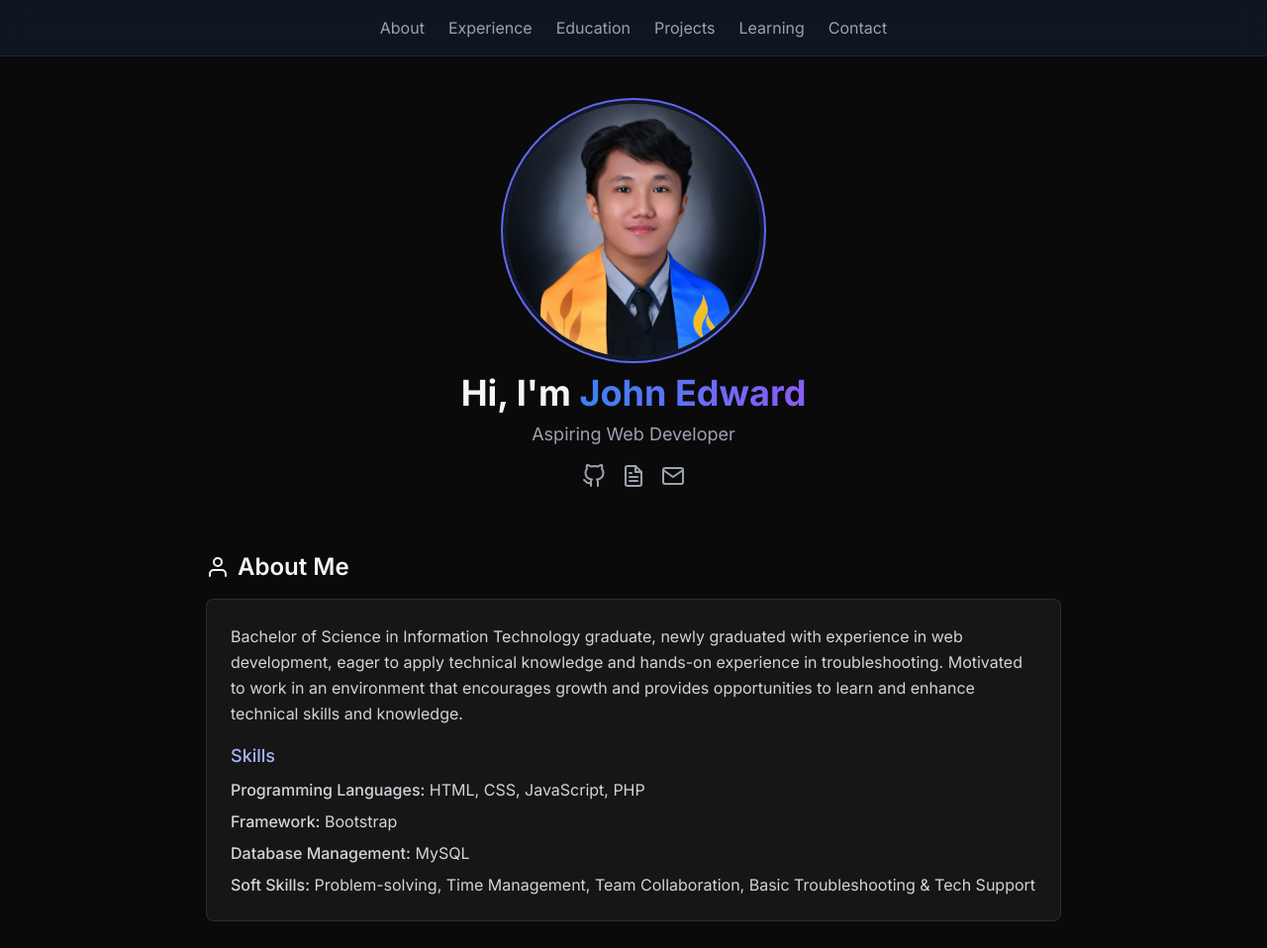
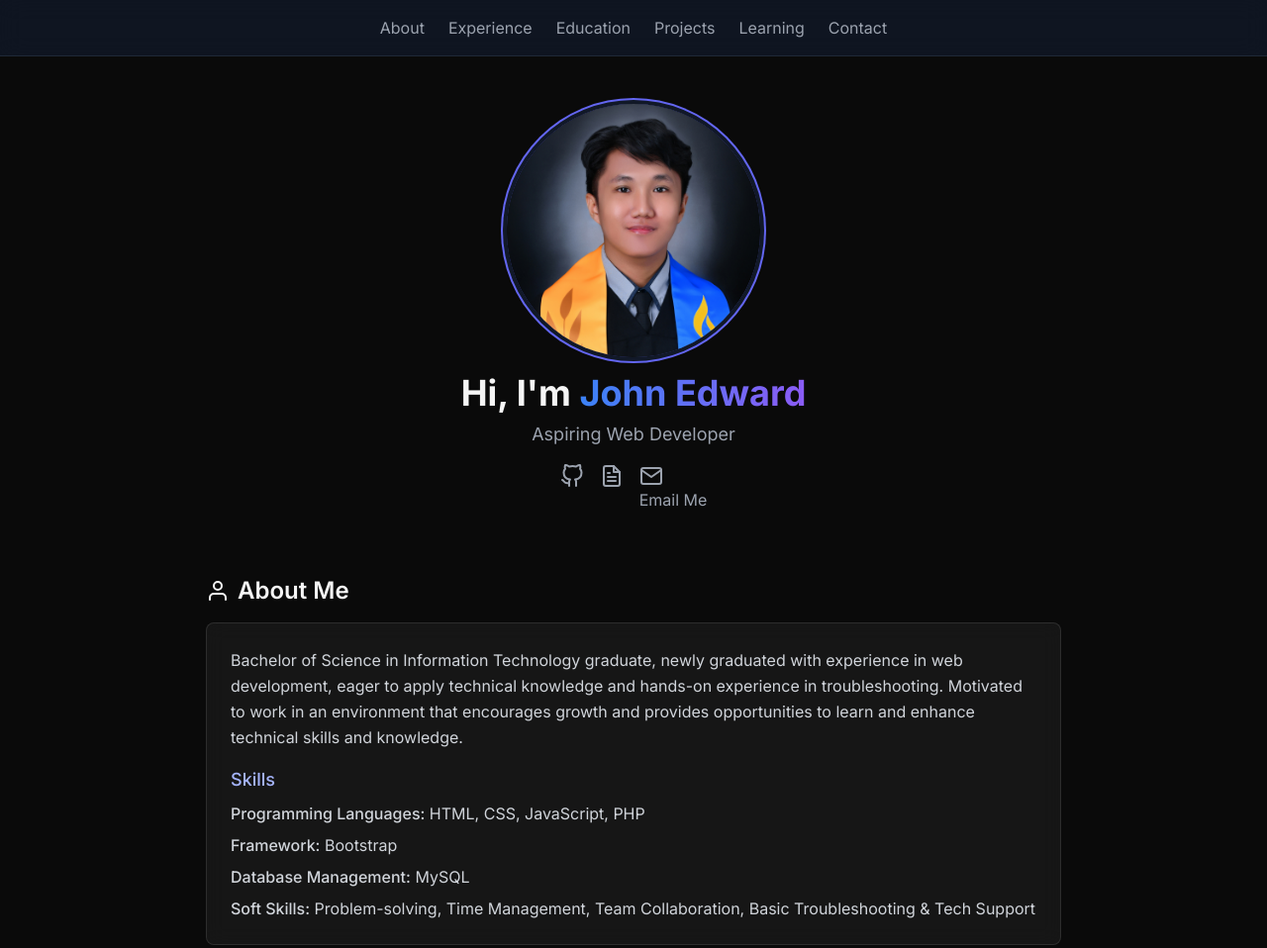
Before and after one commit to JhnEdwrd/Portfolio, a plain HTML site: page index.html in a window 1280 px wide. Shown: the top 958 px of the page at 99% size. Drawn offline with nearby package versions, Linux system fonts and the light colour scheme.

Commit message:
Update index.html

```diff
--- a/index.html
+++ b/index.html
@@ -65,8 +65,8 @@
                     <i data-feather="file-text"></i>
                     <span class="absolute -bottom-7 left-1/2 -translate-x-1/2 bg-gray-800 text-white text-xs px-2 py-1 rounded opacity-0 group-hover:opacity-100 transition-opacity whitespace-nowrap">Resume</span>
                 </a>
-                <a href="jebd23@gmail.com" class="text-gray-400 hover:text-red-400 transition-colors group relative">
-                    <i data-feather="mail"></i>
+                <a href="mailto:jebd23@gmail.com" class="text-gray-400 hover:text-red-400 transition-colors group relative">
+                <i data-feather="mail"></i> Email Me</a>
                     <span class="absolute -bottom-7 left-1/2 -translate-x-1/2 bg-gray-800 text-white text-xs px-2 py-1 rounded opacity-0 group-hover:opacity-100 transition-opacity whitespace-nowrap">Email</span>
                 </a>
             </div>
```
